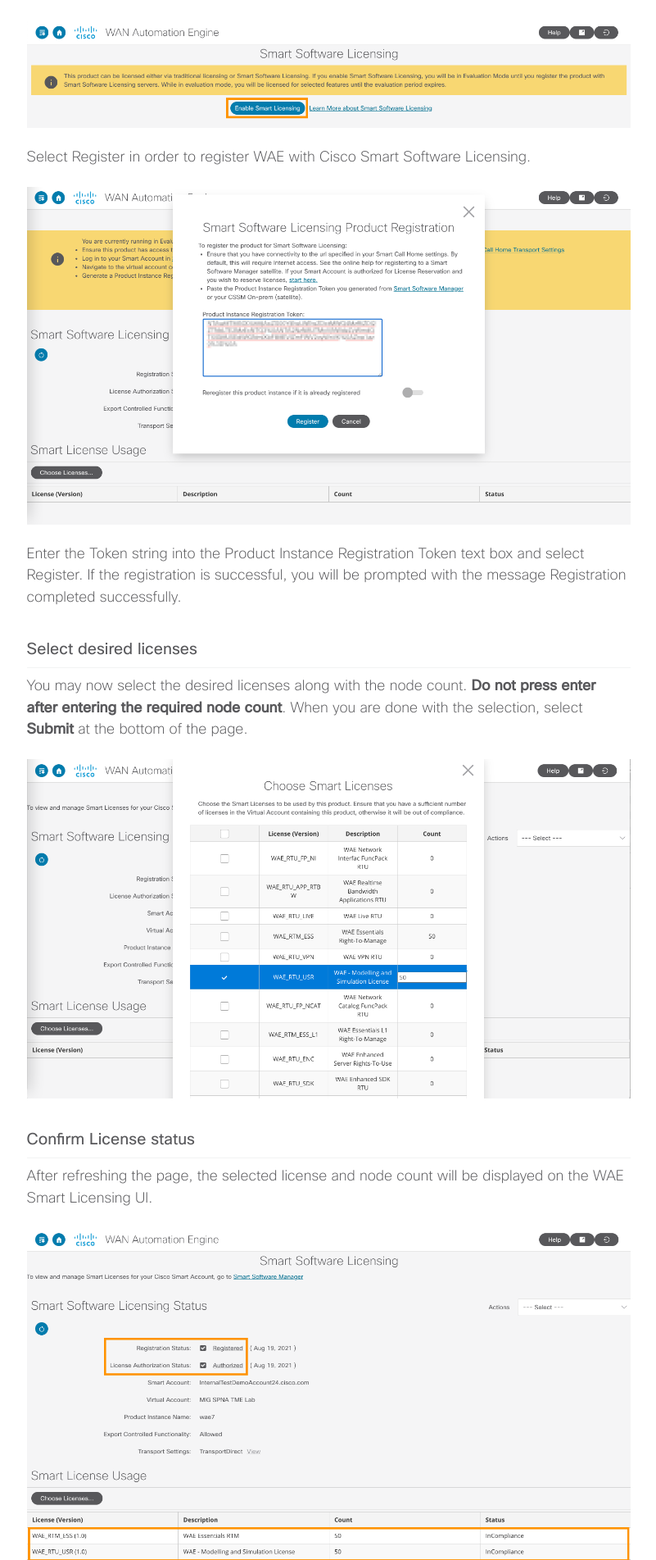
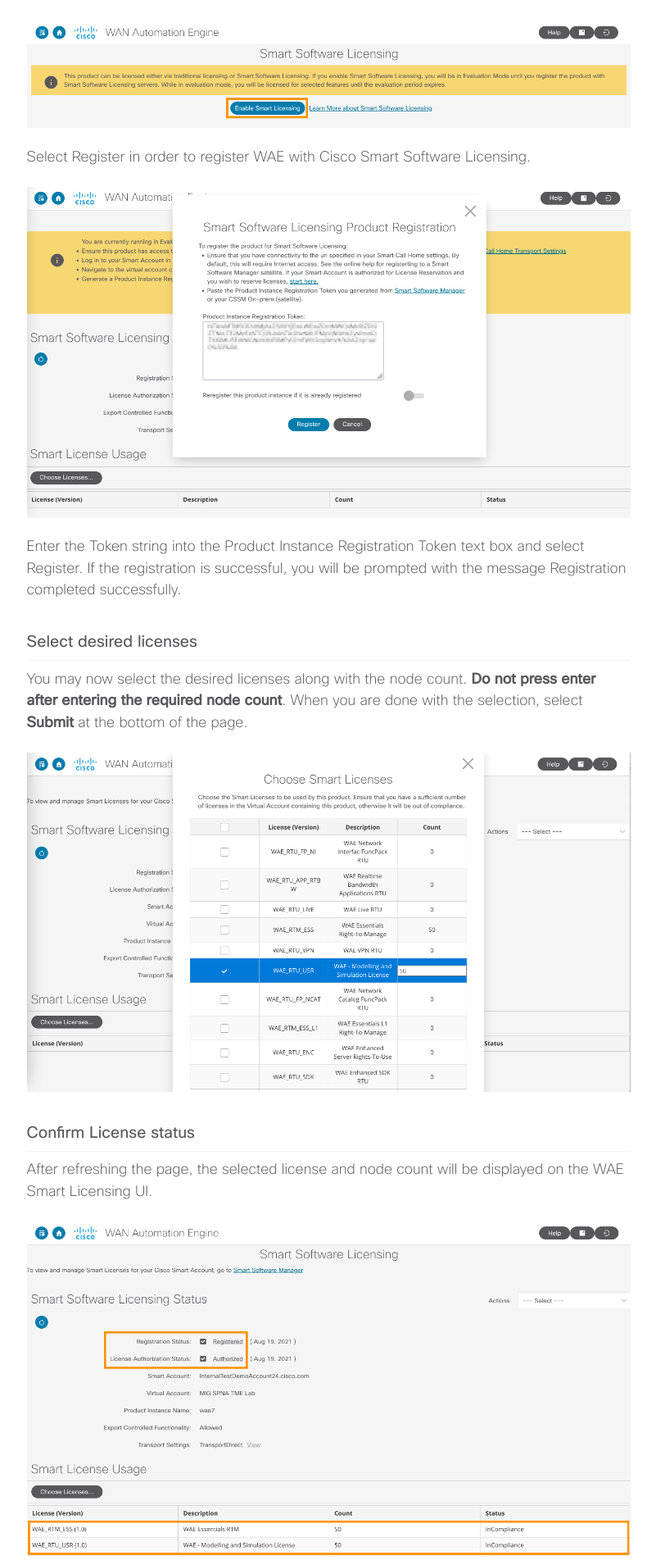
Before and after one commit to xrdocs/automation, a Jekyll site: the page built from _tutorials/wae-smart-licensing.md, in a window 1280 px wide. Shown: the part 2589-4492 px from the top of the page at 82% size, without its empty margins (264-1065 px from the left). Built offline with Jekyll 4.4.1, drawn with Linux system fonts in a browser that asks for light colours; comment, search, counter and statistics services are not loaded.

Commit message:
Update wae-smart-licensing.md

```diff
--- a/_tutorials/wae-smart-licensing.md
+++ b/_tutorials/wae-smart-licensing.md
@@ -84,7 +84,7 @@ Select Enable Smart Licensing
 Select Register in order to register WAE with Cisco Smart Software Licensing.
 
 
-![Smart Software License Registration]({{site.baseurl}}/images/screenshot 2021-08-19 21.40.05.png)
+![Smart Software License Registration]({{site.baseurl}}/images/screenshot 2021-08-19 21.51.31.png)
 
 
 Enter the Token string into the Product Instance Registration Token text box and select Register. If the registration is successful, you will be prompted with the message Registration completed successfully.
```
